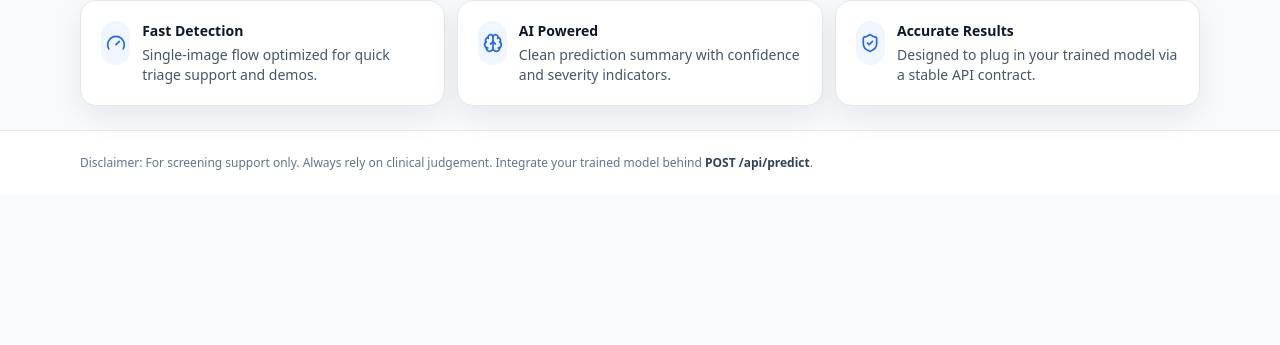
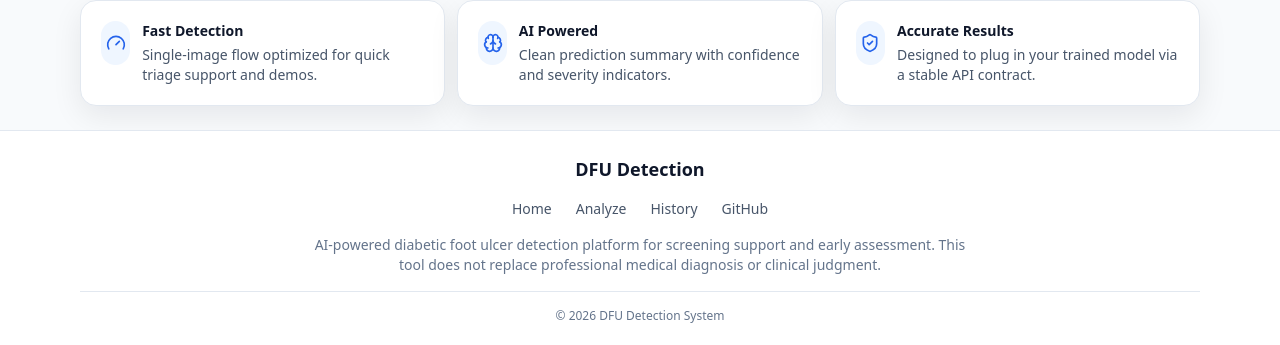
Before and after one commit to ankitsunil530/Diabetic-Foot-Ulcer-Detection-DFU, a React app in the folder frontend/: page / in a window 1280 px wide. Shown: the part 865-1210 px from the top of the page. Before the commit the page ends 1060 px from the top, so only its background shows below. Built offline with nearby package versions, Linux system fonts and the light colour scheme; no server answers; the HTML template or start-up script is replaced by a standard one.

Commit message:
feat: added responsive footer component

```diff
--- a/frontend/src/app/Layout.jsx
+++ b/frontend/src/app/Layout.jsx
@@ -1,5 +1,5 @@
 import { NavLink, Outlet } from 'react-router-dom'
-import { Moon, Sun } from 'lucide-react'
+import { Moon, Sun, Github } from 'lucide-react'
 import useDarkMode from '../hooks/useDarkMode.js'
 
 function NavItem({ to, children }) {
@@ -24,19 +24,21 @@ export default function Layout() {
   const { theme, toggle } = useDarkMode()
 
   return (
-    <div className="min-h-screen">
+    <div className="min-h-screen flex flex-col">
+      {/* Header */}
       <header className="sticky top-0 z-40 border-b border-slate-200 bg-white/80 backdrop-blur dark:border-slate-800 dark:bg-slate-950/70">
         <div className="mx-auto flex w-full max-w-6xl items-center justify-between gap-4 px-4 py-3">
           <div className="flex items-center gap-3">
             <div className="grid h-10 w-10 place-items-center rounded-2xl bg-blue-50 text-primary dark:bg-blue-950/40">
               <span className="text-sm font-black">AI</span>
             </div>
+
             <div>
               <div className="text-sm font-extrabold tracking-tight">
                 DFU Detection
               </div>
               <div className="text-xs text-slate-500 dark:text-slate-400">
-                Medical AI dashboard
+                Medical AI Dashboard
               </div>
             </div>
           </div>
@@ -47,6 +49,7 @@ export default function Layout() {
               <NavItem to="/analyze">Analyze</NavItem>
               <NavItem to="/history">History</NavItem>
             </nav>
+
             <button
               onClick={toggle}
               className="inline-flex h-10 w-10 items-center justify-center rounded-xl border border-slate-200 bg-white text-slate-700 transition hover:bg-slate-50 dark:border-slate-800 dark:bg-slate-950 dark:text-slate-200 dark:hover:bg-slate-900"
@@ -64,18 +67,52 @@ export default function Layout() {
         </div>
       </header>
 
-      <main className="mx-auto w-full max-w-6xl px-4 py-6">
+      {/* Main Content */}
+      <main className="mx-auto w-full max-w-6xl flex-1 px-4 py-6">
         <Outlet />
       </main>
 
+      {/* Footer */}
       <footer className="border-t border-slate-200 bg-white dark:border-slate-800 dark:bg-slate-950">
-        <div className="mx-auto w-full max-w-6xl px-4 py-6 text-xs text-slate-500 dark:text-slate-400">
-          Disclaimer: For screening support only. Always rely on clinical
-          judgement. Integrate your trained model behind{' '}
-          <span className="font-semibold text-slate-700 dark:text-slate-200">
-            POST /api/predict
-          </span>
-          .
+        <div className="mx-auto max-w-6xl px-4 py-6">
+          <div className="flex flex-col items-center gap-4">
+            <h3 className="text-lg font-bold text-slate-900 dark:text-white">
+              DFU Detection
+            </h3>
+
+            <div className="flex flex-wrap items-center justify-center gap-6 text-sm text-slate-600 dark:text-slate-400">
+              <NavLink to="/" className="hover:text-blue-600">
+                Home
+              </NavLink>
+
+              <NavLink to="/analyze" className="hover:text-blue-600">
+                Analyze
+              </NavLink>
+
+              <NavLink to="/history" className="hover:text-blue-600">
+                History
+              </NavLink>
+
+              <a
+                href="https://github.com/krista9669/Diabetic-Foot-Ulcer-Detection-DFU"
+                target="_blank"
+                rel="noopener noreferrer"
+                className="hover:text-blue-600"
+              >
+                GitHub
+              </a>
+            </div>
+
+            <p className="max-w-2xl text-center text-sm text-slate-500 dark:text-slate-400">
+              AI-powered diabetic foot ulcer detection platform for screening
+              support and early assessment. This tool does not replace
+              professional medical diagnosis or clinical judgment.
+            </p>
+
+            <div className="w-full border-t border-slate-200 pt-4 text-center text-xs text-slate-500 dark:border-slate-800 dark:text-slate-400">
+              © {new Date().getFullYear()} DFU Detection System
+            </div>
+          </div>
         </div>
       </footer>
     </div>
```
